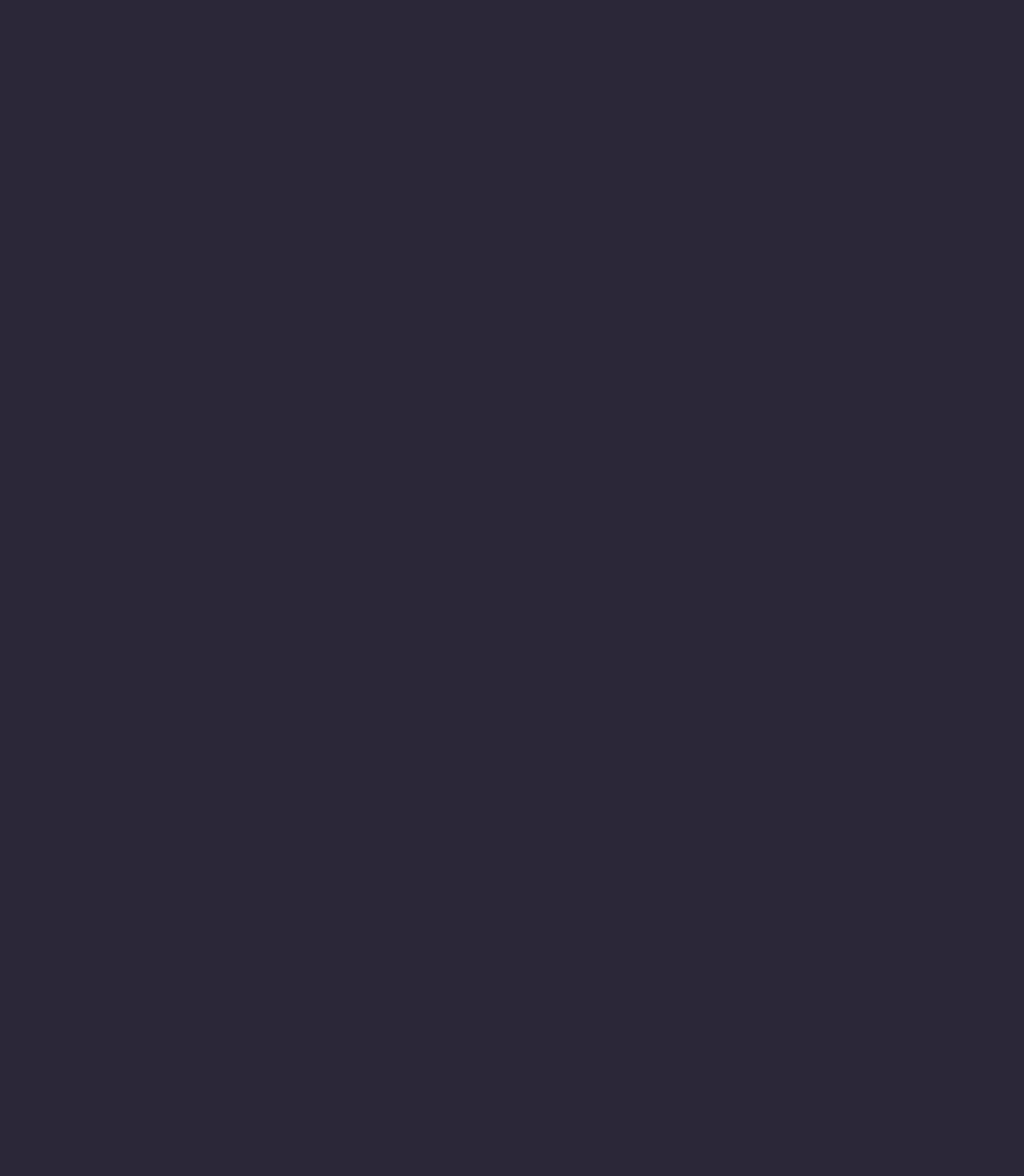
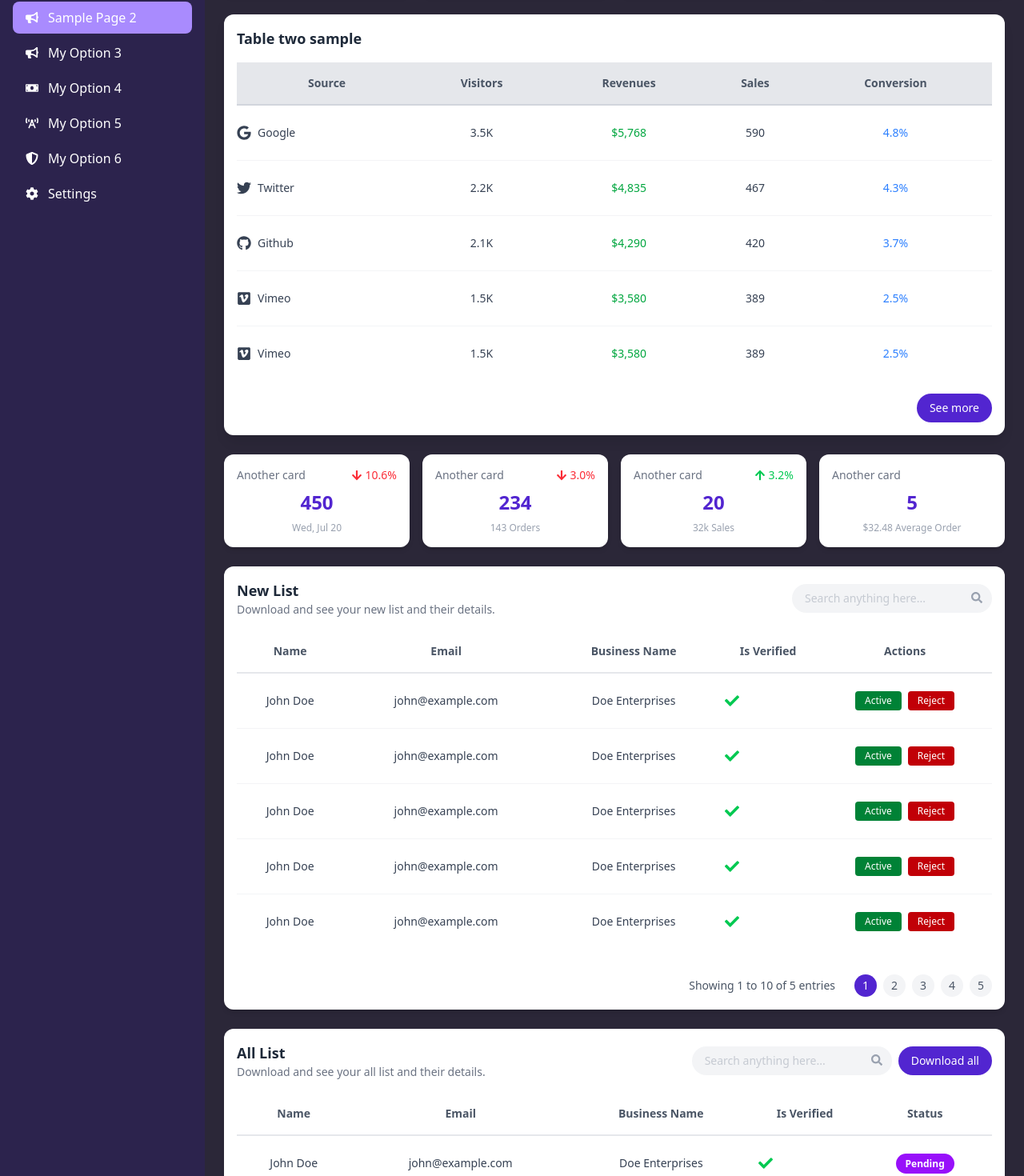
Before and after one commit to natanamanuelmamo/Custom_Admin_Panel_With_ReactJS, a React (Vite) app: page /page2 in a window 1280 px wide. Before the commit this address had no page. Shown: the part 214-1684 px from the top of the page at 80% size. Before the commit the page ends 800 px from the top, so only its background shows below. Built offline with nearby package versions, Linux system fonts and the light colour scheme.

Commit message:
Sample second page for demonstrating sidebar

```diff
--- a/src/App.jsx
+++ b/src/App.jsx
@@ -2,6 +2,7 @@ import './App.css'
 import SignIn from "./pages/Auth/SignIn";
 import SignUp from "./pages/Auth/SignUp";
 import SampleFirstPage from "./pages/Categories/SampleFirstPage";
+import SampleSecondPage from "./pages/Categories/SampleSecondPage";
 import DashboardLayout from "./pages/Dashboard/HomeDashboard";
 import Analytics from "./pages/Analytics/Analytics";
 import Notifications from "./pages/Notifications/Notifications";
@@ -18,6 +19,7 @@ function App() {
         <Route path="/" element={<SignIn />} />
         <Route path="/signup" element={<SignUp />} />
         <Route path="/page1" element={<SampleFirstPage />} />
+        <Route path="/page2" element={<SampleSecondPage />} />
         <Route path="/dashboard" element={<DashboardLayout />} />
         <Route path="/Analytics" element={<Analytics />} />
         <Route path="/notifications" element={<Notifications />} />
--- a/src/components/Sidebar.jsx
+++ b/src/components/Sidebar.jsx
@@ -95,12 +95,12 @@ const Sidebar = () => {
           </li>
           <li
             className={`${
-              isActive("/drivers") ? "bg-[#A98BFE] text-white" : "text-white hover:bg-[#3A2D63]"
+              isActive("/page2") ? "bg-[#A98BFE] text-white" : "text-white hover:bg-[#3A2D63]"
             } flex items-center px-4 py-2 rounded-lg cursor-pointer`}
-            onClick={() => navigate("/drivers")}
+            onClick={() => navigate("/page2")}
           >
             <FaBullhorn className="mr-3" />
-            My Option 2
+            Sample Page 2
           </li>
           <li
             className={`${
--- /dev/null
+++ b/src/pages/Categories/SampleSecondPage.jsx
@@ -0,0 +1,175 @@
+import { FaArrowUp, FaArrowDown, FaSearch, FaEllipsisV, FaCheck, FaTimes, FaQuestion } from "react-icons/fa";
+import { FaGoogle, FaTwitter, FaGithub, FaVimeo } from 'react-icons/fa';
+import Sidebar from '../../components/Sidebar';
+import Topbar from '../../components/Topbar';
+import Card from '../../components/StatsCard';
+import { Table, TableTwo } from "../../components/Table";
+
+const dummyData = Array(10).fill({
+  name: "John Doe",
+  email: "john@example.com",
+  business: "Doe Enterprises",
+  phone: "+251923647819",
+  License_ver: true,
+  status: "Pending",
+});
+
+const TableTwoData = [
+  { name: 'Google', visitors: '3.5K', revenue: '$5,768', sales: 590, conversion: '4.8%', icon: <FaGoogle className="text-lg" /> },
+  { name: 'Twitter', visitors: '2.2K', revenue: '$4,835', sales: 467, conversion: '4.3%', icon: <FaTwitter className="text-lg" /> },
+  { name: 'Github', visitors: '2.1K', revenue: '$4,290', sales: 420, conversion: '3.7%', icon: <FaGithub className="text-lg" /> },
+  { name: 'Vimeo', visitors: '1.5K', revenue: '$3,580', sales: 389, conversion: '2.5%', icon: <FaVimeo className="text-lg" /> },
+  { name: 'Vimeo', visitors: '1.5K', revenue: '$3,580', sales: 389, conversion: '2.5%', icon: <FaVimeo className="text-lg" /> },
+];
+
+
+
+const SampleSecondPage = () => {
+  return (
+    <div className="flex min-h-screen">
+        <Sidebar />
+        <div className="flex-1 flex flex-col">
+            <Topbar pageTitle="Sample Second Page" />
+            <div className="p-6 min-h-screen text-white overflow-auto">
+                {/* Top cards */}
+                <div className="flex md:grid-cols-2 xl:grid-cols-5 gap-4">
+                    <Card title="Card Title" value="556" subtitle="Wed, Jul 20" change="10.6%" changeType="down" />
+                    <Card title="Card Title" value="$2,868,000" subtitle="143 Orders" change="3.0%" changeType="down" />
+                    <Card title="Card Title" value="97%" subtitle="32k Visitors" change="3.2%" changeType="up" />
+                    <Card title="Card Title" value="Hola Hola" subtitle="$32.48 Average Order" />
+                </div>
+
+                {/* Table Two Example */}
+                <TableTwo title="Table two sample" data={TableTwoData} />
+
+                {/* Top cards */}
+                <div className="mt-6 flex md:grid-cols-2 xl:grid-cols-5 gap-4">
+                    <Card title="Another card" value="450" subtitle="Wed, Jul 20" change="10.6%" changeType="down" />
+                    <Card title="Another card" value="234" subtitle="143 Orders" change="3.0%" changeType="down" />
+                    <Card title="Another card" value="20" subtitle="32k Sales" change="3.2%" changeType="up" />
+                    <Card title="Another card" value="5" subtitle="$32.48 Average Order" />
+                </div>
+
+
+                {/* New List */}
+                <Table
+                    title="New List"
+                    subtitle="Download and see your new list and their details."
+                    data={dummyData.slice(0, 5)}
+                    actions={true}
+                    pagination={true}
+                    columns={[
+                      { header: "Name", accessor: "name" },
+                      { header: "Email", accessor: "email" },
+                      { header: "Business Name", accessor: "business" },
+                      {
+                        header: "Is Verified",
+                        render: (row) => (
+                          // <span
+                          //   className={`px-3 py-1 rounded-full text-white text-xs font-semibold ${
+                          //     row.status === "Active"
+                          //       ? "bg-green-600"
+                          //       : row.status === "Pending"
+                          //       ? "bg-purple-600"
+                          //       : "bg-red-600"
+                          //   }`}
+                          // >
+                          //   {row.status}
+                          // </span>
+                          // <td className="justify-items-center">
+                          //   {row.License_ver === true ? (
+                          //       <FaCheck className="text-green-500 text-lg" />
+                          //     ) : adv.License_ver === false ? (
+                          //       <FaTimes className="text-red-500 text-lg" />
+                          //     ) : (
+                          //       <FaQuestion className="text-gray-400 text-lg" />
+                          //     )}
+                          // </td>
+                          <span className="justify-center">
+                            {row.License_ver === true ? (
+                                <FaCheck className="text-green-500 text-lg" />
+                              ) : adv.License_ver === false ? (
+                                <FaTimes className="text-red-500 text-lg" />
+                              ) : (
+                                <FaQuestion className="text-gray-400 text-lg" />
+                              )}
+                          </span>
+                        ),
+                      },
+                    ]}
+                />
+
+
+                {/* All List */}
+                <Table
+                    title="All List"
+                    subtitle="Download and see your all list and their details."
+                    data={dummyData}
+                    download={true}
+                    // status={true}
+                    pagination={true}
+                    columns={[
+                      { header: "Name", accessor: "name" },
+                      { header: "Email", accessor: "email" },
+                      { header: "Business Name", accessor: "business" },
+                      {
+                        header: "Is Verified",
+                        render: (row) => (
+                          // <span
+                          //   className={`px-3 py-1 rounded-full text-white text-xs font-semibold ${
+                          //     row.status === "Active"
+                          //       ? "bg-green-600"
+                          //       : row.status === "Pending"
+                          //       ? "bg-purple-600"
+                          //       : "bg-red-600"
+                          //   }`}
+                          // >
+                          //   {row.status}
+                          // </span>
+                          // <td className="justify-items-center">
+                          //   {row.License_ver === true ? (
+                          //       <FaCheck className="text-green-500 text-lg" />
+                          //     ) : adv.License_ver === false ? (
+                          //       <FaTimes className="text-red-500 text-lg" />
+                          //     ) : (
+                          //       <FaQuestion className="text-gray-400 text-lg" />
+                          //     )}
+                          // </td>
+                          <span className="justify-center">
+                            {row.License_ver === true ? (
+                                <FaCheck className="text-green-500 text-lg" />
+                              ) : adv.License_ver === false ? (
+                                <FaTimes className="text-red-500 text-lg" />
+                              ) : (
+                                <FaQuestion className="text-gray-400 text-lg" />
+                              )}
+                          </span>
+                        ),
+                      },
+                      {
+                        header: "Status",
+                        render: (row) => (
+                          <span
+                            className={`px-3 py-1 rounded-full text-white text-xs font-semibold ${
+                              row.status === "Active"
+                                ? "bg-green-600"
+                                : row.status === "Pending"
+                                ? "bg-purple-600"
+                                : "bg-red-600"
+                            }`}
+                          >
+                            {row.status}
+                          </span>
+                        ),
+                      },
+                    ]}
+                  />
+
+            </div>
+        </div>
+    </div>
+
+  );
+};
+
+export default SampleSecondPage;
```
